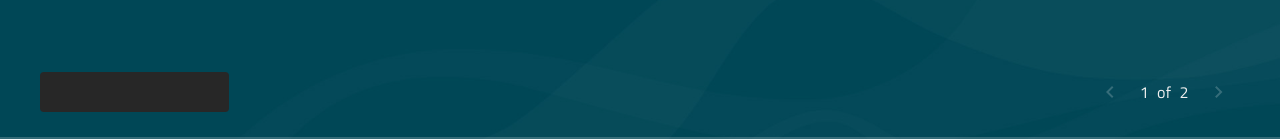
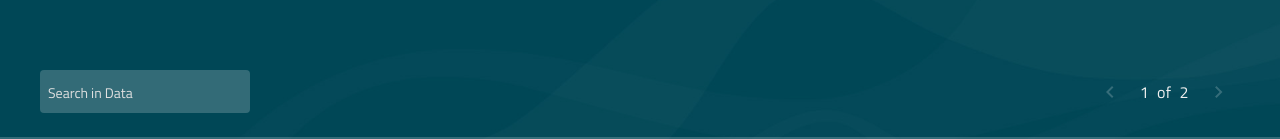
Before and after one commit to akshatmittal61/star-wars, a React (Create React App) app: page / in a window 1280 px wide. Shown: the part 186-325 px from the top of the page. Built offline with nearby package versions, Linux system fonts and the light colour scheme; no server answers; some icons are missing; a web font is replaced by a local one.

Commit message:
added search

```diff
--- a/src/pages/Home.jsx
+++ b/src/pages/Home.jsx
@@ -10,10 +10,10 @@
 	const [pageNo, setPageNo] = useState(1);
 	const [isLoading, setIsLoading] = useState(true);
 	const [totalPeople, setTotalPeople] = useState(10);
+	const [searchStr, setSearchStr] = useState("");
 	const { axiosInstance } = useContext(GlobalContext);
 	useEffect(() => {
 		setFont(10);
-		axiosInstance(`people`).then((res) => setTotalPeople(res.data.count));
 		return () => {
 			console.log("Good");
 		};
@@ -25,7 +25,19 @@
 	};
 	useEffect(() => {
 		setIsLoading(true);
-		axiosInstance(`people/?page=${pageNo}`).then((res) => {
+		let callStr = "";
+		if (searchStr === "") {
+			callStr = `people/?page=${pageNo}`;
+			axiosInstance(`people`).then((res) =>
+				setTotalPeople(res.data.count)
+			);
+		} else {
+			callStr = `https://swapi.py4e.com/api/people/?search=${searchStr}&page=${pageNo}`;
+			axiosInstance(callStr).then((res) =>
+				setTotalPeople(res.data.count)
+			);
+		}
+		axiosInstance(callStr).then((res) => {
 			let newPeople = [...res.data.results];
 			res.data.results.map((a, index) => {
 				axios(a.homeworld).then((res) => {
@@ -77,7 +89,10 @@
 			});
 			setIsLoading(false);
 		});
-	}, [pageNo]);
+	}, [pageNo, searchStr]);
+	const handleChange = (e) => {
+		setSearchStr(e.target.value);
+	};
 	return (
 		<section className="home" style={{ backgroundImage: `url(${bg})` }}>
 			<Header />
@@ -87,7 +102,13 @@
 			</div>
 			<div className="home-controls">
 				<div className="home-controls-search">
-					<input />
+					<input
+						className="home-controls-search__input"
+						type="text"
+						placeholder="Search in Data"
+						value={searchStr}
+						onChange={handleChange}
+					/>
 				</div>
 				<div className="home-controls-page">
 					<button
--- a/src/style.css
+++ b/src/style.css
@@ -286,9 +286,11 @@
   border: none;
   outline: 3px solid transparent;
   border-radius: 4px;
-  background-color: var(--bgcolor-400);
+  background-color: var(--back-shadow);
+  color: var(--tcolor);
   margin: 0.5rem;
   padding: 0.5rem;
+  font-size: 1.1rem;
   transition: all var(--transition-time) ease-in-out; }
   input:hover {
     border: none;
@@ -297,7 +299,8 @@
     border: none;
     outline: 3px solid rgba(0, 0, 0, 0.2); }
   input::placeholder {
-    font-size: 0.875rem; }
+    font-size: 0.875rem;
+    color: var(--tcolor-100); }
 
 button {
   background: inherit;
@@ -467,6 +470,8 @@
         border: 1px solid var(--back-shadow-light); }
         .home-data table tr td:first-child {
           text-align: center; }
+    .home-data-null-spinner i {
+      animation: rotate 5s linear infinite; }
 
 @keyframes herotext {
   0% {
```
